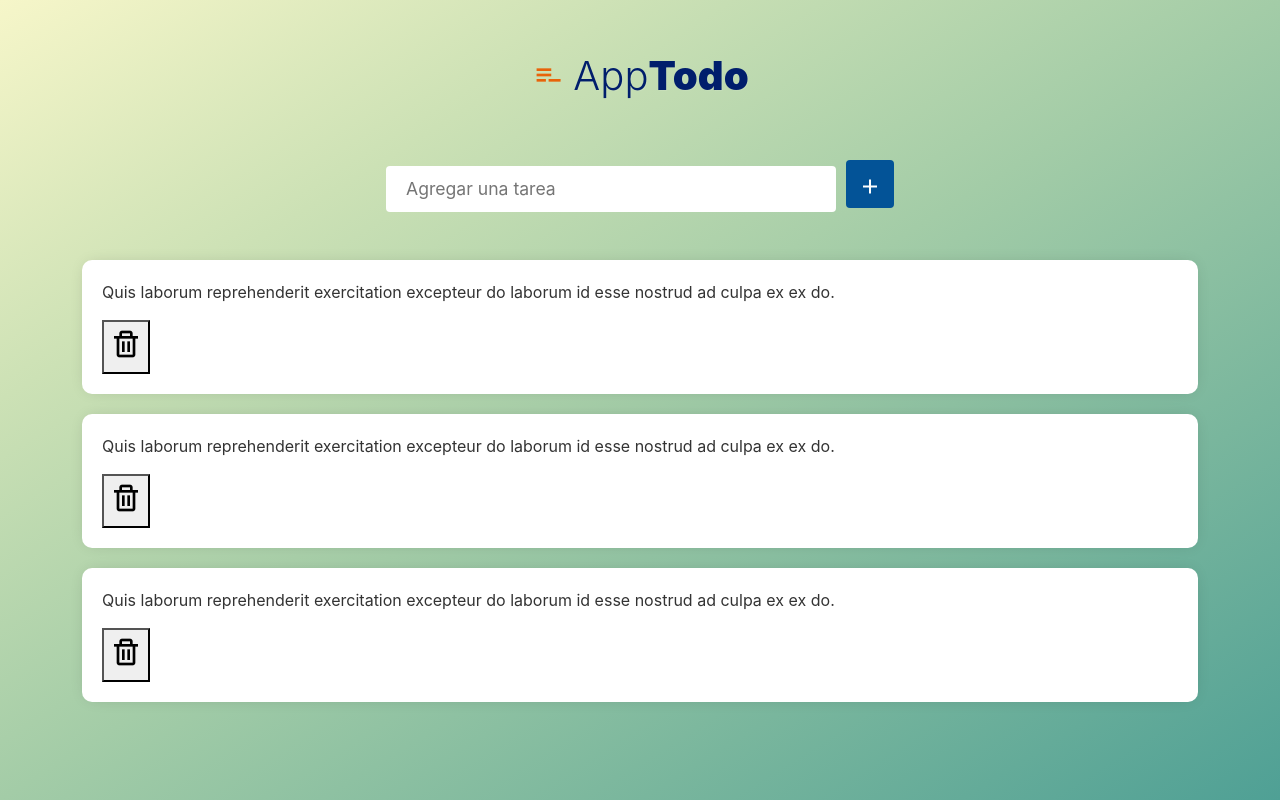
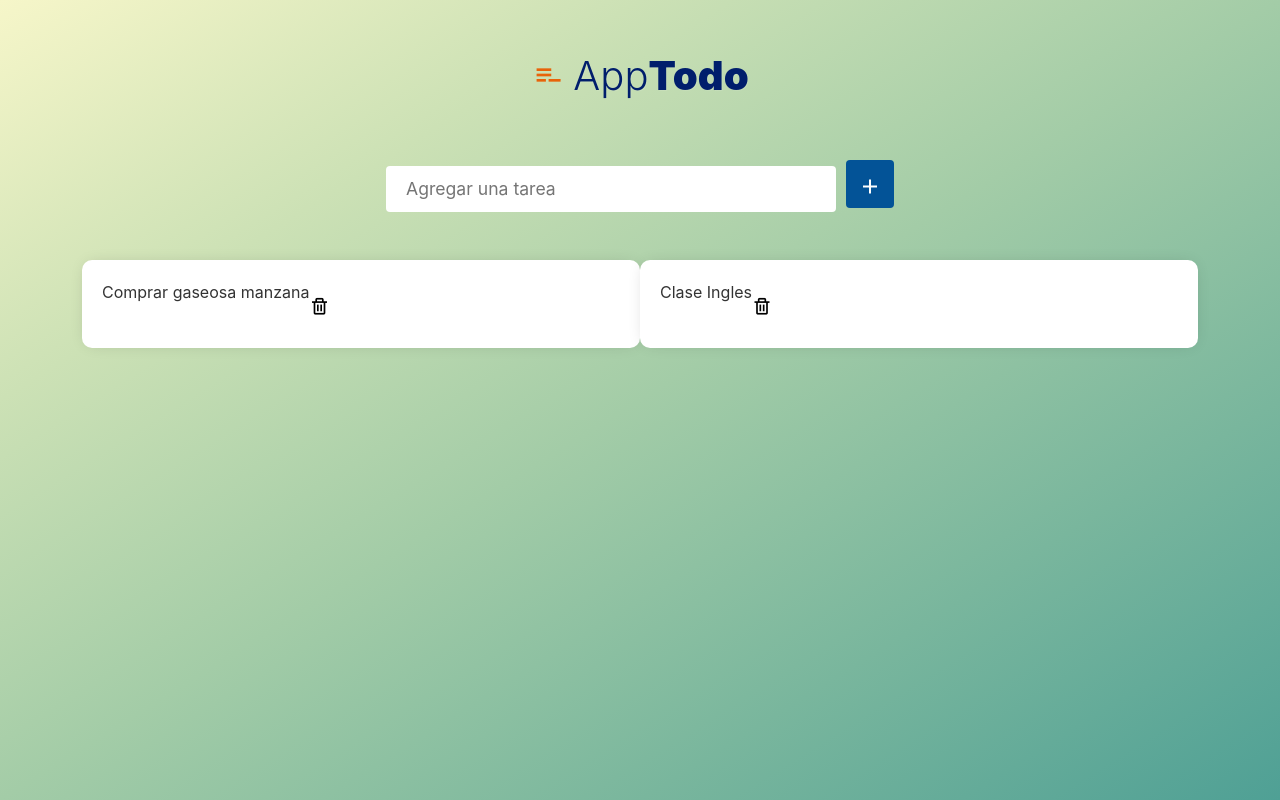
Before and after one commit to VirginiaCreativa/TodoApp, a React (Vite) app: page / in a window 1280 px wide. Built offline with nearby package versions, Linux system fonts and the light colour scheme.

Commit message:
Designer AddTodo part 2

```diff
--- a/src/common/InputAdd.jsx
+++ b/src/common/InputAdd.jsx
@@ -32,7 +32,7 @@ const InputAdd = ({ value, btnadd }) => {
       <form action="">
         <InputText type="text" name="" id="" value={value} placeholder="Agregar una tarea" />
         <Button onClick={btnadd}>
-          <i class='bx bx-plus'></i>
+          <i className='bx bx-plus'></i>
         </Button>
       </form>
     </>
--- a/src/components/AddTodo/ItemTodo.jsx
+++ b/src/components/AddTodo/ItemTodo.jsx
@@ -2,24 +2,36 @@ import React from 'react';
 import styled from 'styled-components';
 
 const Item = styled.div`
+  display: flex;
   background-color: #fff;
   padding: 20px;
   border-radius: 10px;
   margin-bottom: 20px;
   box-shadow: 0px 0px 17px -6px rgba(0,0,0,0.2);
-  width: 100%;
+  width: 80%;
   p {
     font-size: 1rem;
   }
+  button {
+    border: 0;
+    padding: 0;
+    margin: 0;
+    background-color: transparent;
+    i {
+      font-size: 20px;
+    }
+  }
 `;
-const ItemTodo = () => {
+const ItemTodo = ({ text }) => {
   return (
-    <Item>
-      <p>Quis laborum reprehenderit exercitation excepteur do laborum id esse nostrud ad culpa ex ex do.</p>
-      <button>
-        <i class='bx bx-trash'></i>
-      </button>
-    </Item>
+    <>
+      <Item>
+        <p>{text || 'No tiene'}</p>
+        <button>
+          <i className='bx bx-trash'></i>
+        </button>
+      </Item>
+    </>
   );
 }
 
--- a/src/components/AddTodo/ListTodo.jsx
+++ b/src/components/AddTodo/ListTodo.jsx
@@ -1,13 +1,26 @@
 import React from 'react';
 import ItemTodo from './ItemTodo';
 
+const newTodo = [{
+  id: new Date().getTime(),
+  done: false,
+  descripcion: 'Comprar gaseosa manzana',
+}, {
+  id: new Date().getTime(),
+  done: false,
+  descripcion: 'Clase Ingles',
+}
+]
+
 const ListTodo = () => {
+
+  console.log(newTodo[0].descripcion);
   return (
-    <>
-      <ItemTodo></ItemTodo>
-      <ItemTodo></ItemTodo>
-      <ItemTodo></ItemTodo>
-    </>
+    <div className='d-flex justify-content-center'>
+      {
+        newTodo.map((item, index) => <ItemTodo text={item.descripcion} key={index} />)
+      }
+    </div>
   );
 }
 
```
